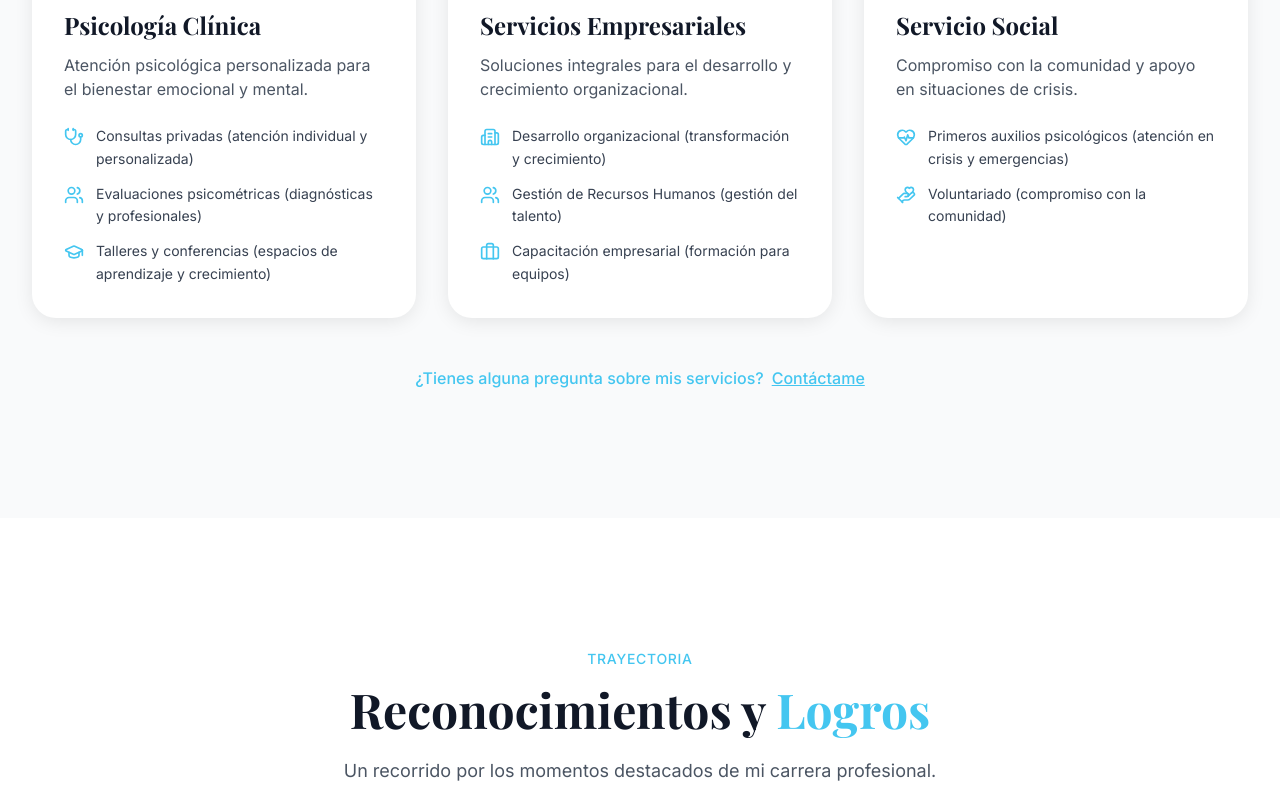
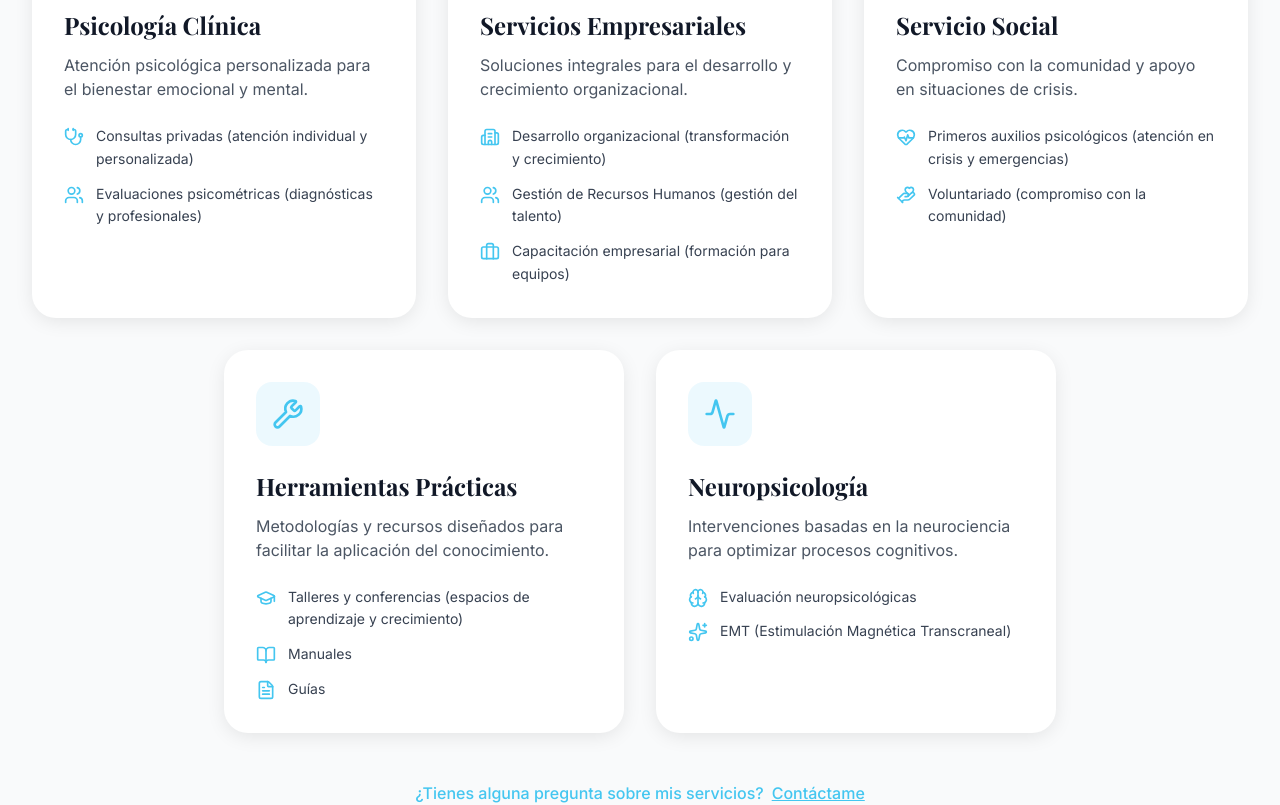
Before and after one commit to cbeuvrin/AleRuiz, a React (Vite) app: page / in a window 1280 px wide. Shown: the part 2960-3765 px from the top of the page. Built offline with nearby package versions, Linux system fonts and the light colour scheme.

Commit message:
Add Herramientas Prácticas and Neuropsicología to Services section

```diff
--- a/src/sections/Services.tsx
+++ b/src/sections/Services.tsx
@@ -9,6 +9,11 @@ import {
   Briefcase,
   HeartPulse,
   HandHeart,
+  Wrench,
+  BookOpen,
+  FileText,
+  Activity,
+  Sparkles,
 } from 'lucide-react';
 
 const services = [
@@ -20,7 +25,6 @@ const services = [
     items: [
       { icon: Stethoscope, text: 'Consultas privadas (atención individual y personalizada)' },
       { icon: Users, text: 'Evaluaciones psicométricas (diagnósticas y profesionales)' },
-      { icon: GraduationCap, text: 'Talleres y conferencias (espacios de aprendizaje y crecimiento)' },
     ],
     color: 'from-turquoise/20 to-turquoise/5',
   },
@@ -47,6 +51,29 @@ const services = [
     ],
     color: 'from-rose-100 to-rose-50',
   },
+  {
+    icon: Wrench,
+    title: 'Herramientas Prácticas',
+    description:
+      'Metodologías y recursos diseñados para facilitar la aplicación del conocimiento.',
+    items: [
+      { icon: GraduationCap, text: 'Talleres y conferencias (espacios de aprendizaje y crecimiento)' },
+      { icon: BookOpen, text: 'Manuales' },
+      { icon: FileText, text: 'Guías' },
+    ],
+    color: 'from-amber-100 to-amber-50',
+  },
+  {
+    icon: Activity,
+    title: 'Neuropsicología',
+    description:
+      'Intervenciones basadas en la neurociencia para optimizar procesos cognitivos.',
+    items: [
+      { icon: Brain, text: 'Evaluación neuropsicológicas' },
+      { icon: Sparkles, text: 'EMT (Estimulación Magnética Transcraneal)' },
+    ],
+    color: 'from-purple-100 to-purple-50',
+  },
 ];
 
 export default function Services() {
@@ -72,54 +99,11 @@ export default function Services() {
     return () => observer.disconnect();
   }, []);
 
-  return (
-    <section
-      id="servicios"
-      ref={sectionRef}
-      className="py-20 lg:py-32 bg-gray-50"
-    >
-      <div className="max-w-7xl mx-auto px-4 sm:px-6 lg:px-8">
-        {/* Header */}
-        <div className="text-center max-w-3xl mx-auto mb-16">
-          <span
-            className={`inline-block text-turquoise font-medium tracking-wider uppercase text-sm mb-4 transition-all duration-700 ${
-              isVisible
-                ? 'opacity-100 translate-y-0'
-                : 'opacity-0 translate-y-8'
-            }`}
-          >
-            Mis Servicios
-          </span>
-          <h2
-            className={`font-heading text-4xl lg:text-5xl font-bold text-gray-900 mb-6 transition-all duration-700 delay-100 ${
-              isVisible
-                ? 'opacity-100 translate-y-0'
-                : 'opacity-0 translate-y-8'
-            }`}
-          >
-            ¿Cómo puedo <span className="text-turquoise">ayudarte</span>?
-          </h2>
-          <p
-            className={`text-gray-600 text-lg transition-all duration-700 delay-200 ${
-              isVisible
-                ? 'opacity-100 translate-y-0'
-                : 'opacity-0 translate-y-8'
-            }`}
-          >
-            Ofrezco un enfoque integral que abarca diferentes áreas de la
-            psicología, adaptado a tus necesidades específicas.
-          </p>
-        </div>
-
-        {/* Services Grid */}
-        <div className="grid md:grid-cols-2 lg:grid-cols-3 gap-8">
-          {services.map((service, index) => (
+  const renderServiceCard = (service: any, index: number) => (
     <div
       key={index}
       className={`group relative bg-white rounded-3xl p-8 shadow-soft hover:shadow-hover transition-all duration-500 ${
-                isVisible
-                  ? 'opacity-100 translate-y-0'
-                  : 'opacity-0 translate-y-12'
+        isVisible ? 'opacity-100 translate-y-0' : 'opacity-0 translate-y-12'
       }`}
       style={{
         transitionDelay: isVisible ? `${300 + index * 100}ms` : '0ms',
@@ -155,11 +139,8 @@ export default function Services() {
 
         {/* Service Items */}
         <ul className="space-y-3">
-                  {service.items.map((item, itemIndex) => (
-                    <li
-                      key={itemIndex}
-                      className="flex items-start gap-3 text-gray-700"
-                    >
+          {service.items.map((item: any, itemIndex: number) => (
+            <li key={itemIndex} className="flex items-start gap-3 text-gray-700">
               <item.icon className="w-5 h-5 text-turquoise mt-0.5 flex-shrink-0" />
               <span className="text-sm leading-relaxed">{item.text}</span>
             </li>
@@ -170,15 +151,55 @@ export default function Services() {
       {/* Hover border effect */}
       <div className="absolute inset-0 rounded-3xl border-2 border-transparent group-hover:border-turquoise/20 transition-colors duration-300" />
     </div>
-          ))}
+  );
+
+  return (
+    <section
+      id="servicios"
+      ref={sectionRef}
+      className="py-20 lg:py-32 bg-gray-50"
+    >
+      <div className="max-w-7xl mx-auto px-4 sm:px-6 lg:px-8">
+        {/* Header */}
+        <div className="text-center max-w-3xl mx-auto mb-16">
+          <span
+            className={`inline-block text-turquoise font-medium tracking-wider uppercase text-sm mb-4 transition-all duration-700 ${
+              isVisible ? 'opacity-100 translate-y-0' : 'opacity-0 translate-y-8'
+            }`}
+          >
+            Mis Servicios
+          </span>
+          <h2
+            className={`font-heading text-4xl lg:text-5xl font-bold text-gray-900 mb-6 transition-all duration-700 delay-100 ${
+              isVisible ? 'opacity-100 translate-y-0' : 'opacity-0 translate-y-8'
+            }`}
+          >
+            ¿Cómo puedo <span className="text-turquoise">ayudarte</span>?
+          </h2>
+          <p
+            className={`text-gray-600 text-lg transition-all duration-700 delay-200 ${
+              isVisible ? 'opacity-100 translate-y-0' : 'opacity-0 translate-y-8'
+            }`}
+          >
+            Ofrezco un enfoque integral que abarca diferentes áreas de la
+            psicología, adaptado a tus necesidades específicas.
+          </p>
+        </div>
+
+        {/* Top Services Grid (3 items) */}
+        <div className="grid md:grid-cols-2 lg:grid-cols-3 gap-8 mb-8">
+          {services.slice(0, 3).map((service, index) => renderServiceCard(service, index))}
+        </div>
+
+        {/* Bottom Services Grid (2 items centered) */}
+        <div className="grid md:grid-cols-2 gap-8 max-w-5xl mx-auto lg:px-24">
+          {services.slice(3).map((service, index) => renderServiceCard(service, index + 3))}
         </div>
 
         {/* CTA */}
         <div
           className={`text-center mt-12 transition-all duration-700 ${
-            isVisible
-              ? 'opacity-100 translate-y-0'
-              : 'opacity-0 translate-y-8'
+            isVisible ? 'opacity-100 translate-y-0' : 'opacity-0 translate-y-8'
           }`}
           style={{ transitionDelay: '600ms' }}
         >
```
Lines whose indentation alone changed are shown as unchanged.
